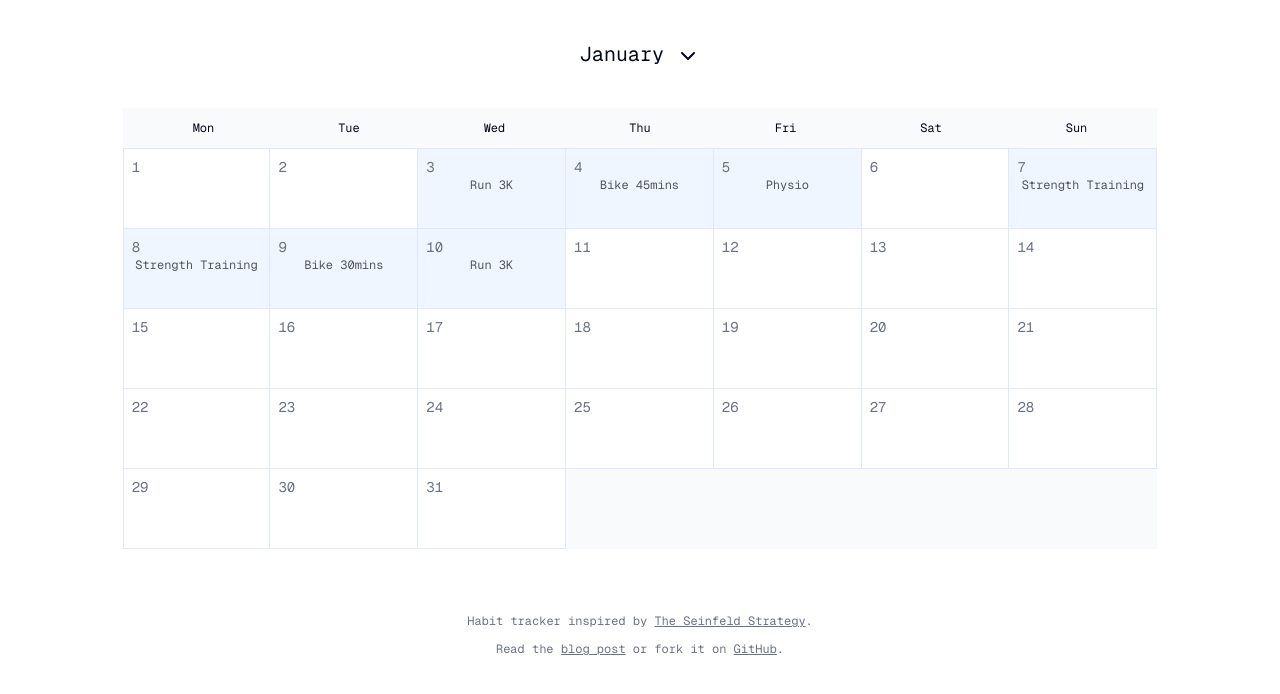
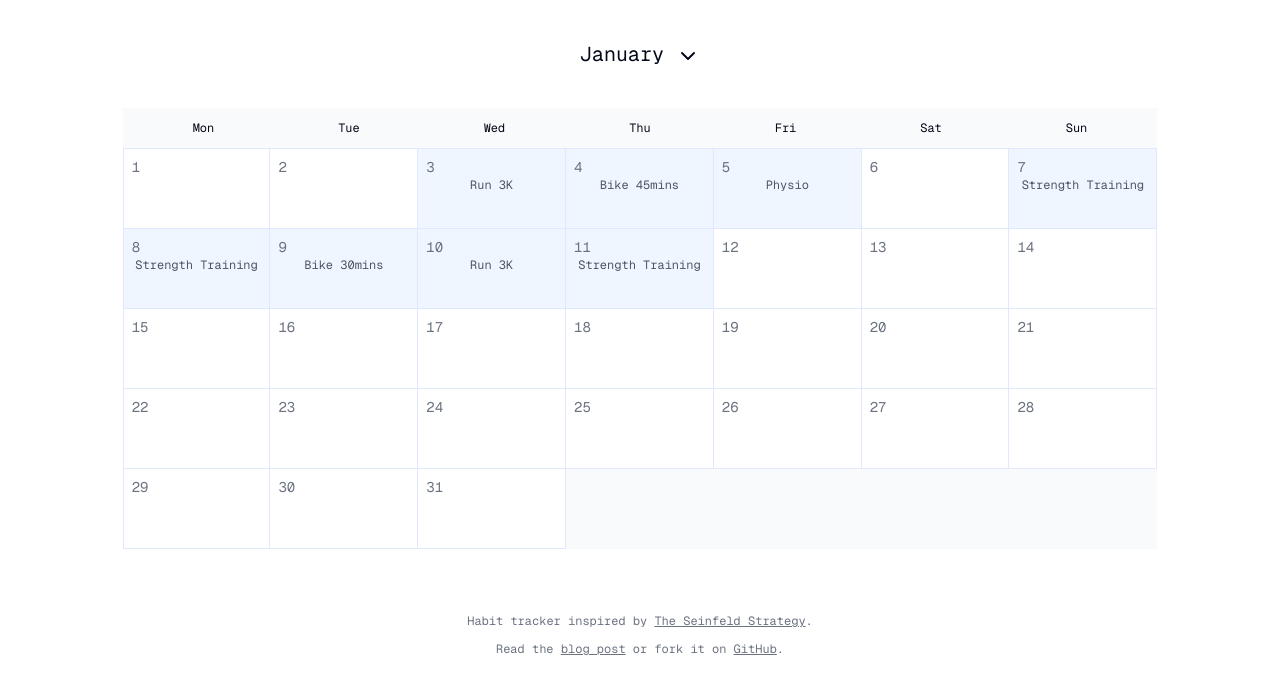
Before and after one commit to scottgallant/seinfeld-calendar, a Next.js app: page / in a window 1280 px wide. Shown: the top 694 px of the page. Built offline with nearby package versions, Linux system fonts and the light colour scheme.

Commit message:
Update specialDates.js

```diff
--- a/src/data/specialDates.js
+++ b/src/data/specialDates.js
@@ -6,6 +6,7 @@ const specialDates = [
     { "date": "2024-01-08", "description": "Strength Training" },
     { "date": "2024-01-09", "description": "Bike 30mins" },
     { "date": "2024-01-10", "description": "Run 3K" },
+    { "date": "2024-01-11", "description": "Strength Training" },
 ];
 
 export default specialDates;
```
